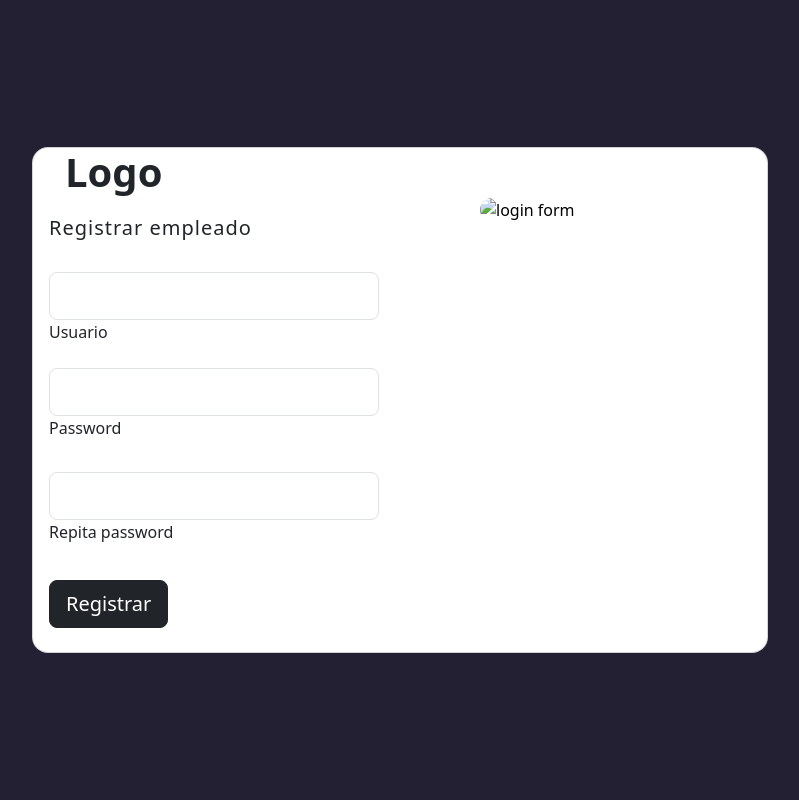
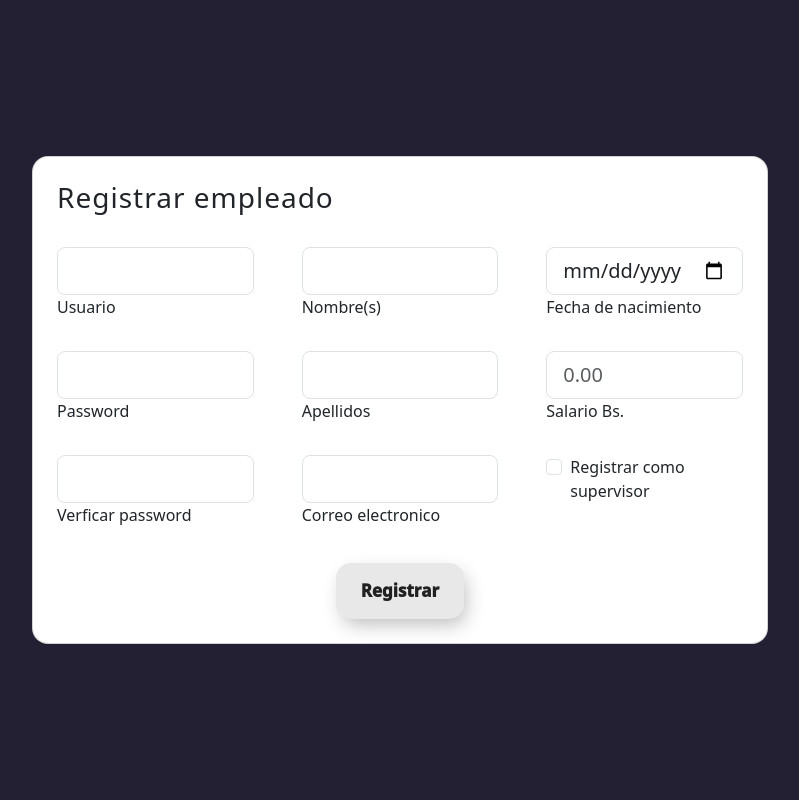
Before and after one commit to AlvEipeX/djangoproject, a Django app: page /signup/ in a window 1280 px wide. Shown: the whole page, without its empty margins (240-1039 px from the left). Run offline with Django 4.2, Linux system fonts and the light colour scheme.

Commit message:
registro como superusuario

```diff
--- a/myapp/static/css/styles.css
+++ b/myapp/static/css/styles.css
@@ -1,178 +1,163 @@
-@import url('https://fonts.googleapis.com/css2?family=Quicksand:wght@300;400;500;600;700&display=swap');
-
-* {
-    margin: 0;
-    padding: 0;
-    box-sizing: border-box;
-    font-family: 'Quicksand', sans-serif;
+.centrado {
+    display: block;
+    margin: 0 auto;
 }
 
-body {
-    display: flex;
-    justify-content: center;
-    align-items: center;
-    min-height: 100vh;
-    background: #000;
+.pushable {
+    position: relative;
+    background: transparent;
+    padding: 0px;
+    border: none;
+    cursor: pointer;
+    outline-offset: 4px;
+    outline-color: deeppink;
+    transition: filter 250ms;
+    -webkit-tap-highlight-color: rgba(0, 0, 0, 0);
 }
 
-section {
+.shadow {
     position: absolute;
-    width: 100vw;
-    height: 100vh;
-    display: flex;
-    justify-content: center;
-    align-items: center;
-    gap: 2px;
-    flex-wrap: wrap;
+    top: 0;
+    left: 0;
+    height: 100%;
+    width: 100%;
+    background: hsl(226, 25%, 69%);
+    border-radius: 8px;
+    filter: blur(2px);
+    will-change: transform;
+    transform: translateY(2px);
+    transition: transform 600ms cubic-bezier(0.3, 0.7, 0.4, 1);
+}
+
+.edge {
+    position: absolute;
+    top: 0;
+    left: 0;
+    height: 100%;
+    width: 100%;
+    border-radius: 8px;
+    background: linear-gradient(to right,
+            hsl(248, 39%, 39%) 0%,
+            hsl(248, 39%, 49%) 8%,
+            hsl(248, 39%, 39%) 92%,
+            hsl(248, 39%, 29%) 100%);
+}
+
+.front {
+    display: block;
+    position: relative;
+    border-radius: 8px;
+    background: hsl(248, 53%, 58%);
+    padding: 16px 32px;
+    color: white;
+    font-family: -apple-system, BlinkMacSystemFont, "Segoe UI", Roboto, Oxygen,
+        Ubuntu, Cantarell, "Open Sans", "Helvetica Neue", sans-serif;
+    font-weight: 600;
+    text-transform: uppercase;
+    letter-spacing: 1.5px;
+    font-size: 1rem;
+    transform: translateY(-4px);
+    transition: transform 600ms cubic-bezier(0.3, 0.7, 0.4, 1);
+}
+
+.pushable:hover {
+    filter: brightness(110%);
+}
+
+.pushable:hover .front {
+    transform: translateY(-6px);
+    transition: transform 250ms cubic-bezier(0.3, 0.7, 0.4, 1.5);
+}
+
+.pushable:active .front {
+    transform: translateY(-2px);
+    transition: transform 34ms;
+}
+
+.pushable:hover .shadow {
+    transform: translateY(4px);
+    transition: transform 250ms cubic-bezier(0.3, 0.7, 0.4, 1.5);
+}
+
+.pushable:active .shadow {
+    transform: translateY(1px);
+    transition: transform 34ms;
+}
+
+.pushable:focus:not(:focus-visible) {
+    outline: none;
+}
+
+/* -------------------------------------------------- */
+
+button {
+    padding: 15px 25px;
+    border: unset;
+    border-radius: 15px;
+    color: #212121;
+    z-index: 1;
+    background: #e8e8e8;
+    position: relative;
+    font-weight: 1000;
+    font-size: 17px;
+    -webkit-box-shadow: 4px 8px 19px -3px rgba(0, 0, 0, 0.27);
+    box-shadow: 4px 8px 19px -3px rgba(0, 0, 0, 0.27);
+    transition: all 250ms;
     overflow: hidden;
 }
 
-section::before {
-    content: '';
+button::before {
+    content: "";
     position: absolute;
-    width: 100%;
+    top: 0;
+    left: 0;
     height: 100%;
-    background: linear-gradient(#000, rgb(0, 174, 255), #000);
-    animation: animate 5s linear infinite;
+    width: 0;
+    border-radius: 15px;
+    background-color: #212121;
+    z-index: -1;
+    -webkit-box-shadow: 4px 8px 19px -3px rgba(0, 0, 0, 0.27);
+    box-shadow: 4px 8px 19px -3px rgba(0, 0, 0, 0.27);
+    transition: all 250ms
 }
 
-@keyframes animate {
-    0% {
-        transform: translateY(-100%);
-    }
-
-    100% {
-        transform: translateY(100%);
-    }
+button:hover {
+    color: #e8e8e8;
 }
 
-section span {
-    position: relative;
-    display: block;
-    width: calc(6.25vw - 2px);
-    height: calc(6.25vw - 2px);
-    background: #181818;
-    z-index: 2;
-    transition: 1.5s;
-}
-
-section span:hover {
-    background: rgb(0, 174, 255);
-    transition: 0s;
-}
-
-section .signin {
-    position: absolute;
-    width: 400px;
-    background: #222;
-    z-index: 1000;
-    display: flex;
-    justify-content: center;
-    align-items: center;
-    padding: 40px;
-    border-radius: 4px;
-    box-shadow: 0 15px 35px rgba(0, 0, 0, 9);
-}
-
-section .signin .content {
-    position: relative;
-    width: 100%;
-    display: flex;
-    justify-content: center;
-    align-items: center;
-    flex-direction: column;
-    gap: 40px;
-}
-
-section .signin .content h2 {
-    font-size: 2em;
-    color: rgb(0, 174, 255);
-    text-transform: uppercase;
-}
-
-section .signin .content .form {
-    width: 100%;
-    display: flex;
-    flex-direction: column;
-    gap: 25px;
-}
-
-section .signin .content .form .inputBox {
-    position: relative;
+button:hover::before {
     width: 100%;
 }
 
-section .signin .content .form .inputBox input {
-    position: relative;
-    width: 100%;
-    background: #333;
-    border: none;
-    outline: none;
-    padding: 25px 10px 7.5px;
-    border-radius: 4px;
-    color: #fff;
-    font-weight: 500;
-    font-size: 1em;
+/* ------------------------------------------- */
+.input {
+    max-width: 190px;
+    height: 44px;
+    background-color: #05060f0a;
+    border-radius: .5rem;
+    padding: 0 1rem;
+    border: 2px solid transparent;
+    font-size: 1rem;
+    transition: border-color .3s cubic-bezier(.25, .01, .25, 1) 0s, color .3s cubic-bezier(.25, .01, .25, 1) 0s, background .2s cubic-bezier(.25, .01, .25, 1) 0s;
 }
 
-section .signin .content .form .inputBox i {
-    position: absolute;
-    left: 0;
-    padding: 15px 10px;
-    font-style: normal;
-    color: #aaa;
-    transition: 0.5s;
-    pointer-events: none;
+.label {
+    display: block;
+    margin-bottom: .3rem;
+    font-size: .9rem;
+    font-weight: bold;
+    color: #05060f99;
+    transition: color .3s cubic-bezier(.25, .01, .25, 1) 0s;
 }
 
-.signin .content .form .inputBox input:focus~i,
-.signin .content .form .inputBox input:valid~i {
-    transform: translateY(-7.5px);
-    font-size: 0.8em;
-    color: #fff;
+.input:hover,
+.input:focus,
+.input-group:hover .input {
+    outline: none;
+    border-color: #05060f;
 }
 
-.signin .content .form .links {
-    position: relative;
-    width: 100%;
-    display: flex;
-    justify-content: space-between;
+.input-group:hover .label,
+.input:focus {
+    color: #05060fc2;
 }
-
-.signin .content .form .links a {
-    color: #fff;
-    text-decoration: none;
-}
-
-.signin .content .form .links a:nth-child(2) {
-    color: rgb(0, 162, 255);
-    font-weight: 600;
-}
-
-.signin .content .form .inputBox input[type="submit"] {
-    padding: 10px;
-    background: rgb(0, 183, 255);
-    color: #000;
-    font-weight: 600;
-    font-size: 1.35em;
-    letter-spacing: 0.05em;
-    cursor: pointer;
-}
-
-input[type="submit"]:active {
-    opacity: 0.6;
-}
-
-@media (max-width: 900px) {
-    section span {
-        width: calc(10vw - 2px);
-        height: calc(10vw - 2px);
-    }
-}
-
-@media (max-width: 600px) {
-    section span {
-        width: calc(20vw - 2px);
-        height: calc(20vw - 2px);
-    }
-}
--- a/myapp/templates/signup.html
+++ b/myapp/templates/signup.html
@@ -1,3 +1,4 @@
+{% load static %}
 <!DOCTYPE html>
 
 <html lang="en">
@@ -8,6 +9,7 @@
     <meta name="viewport" content="width=device-width, initial-scale=1.0">
     <title>Asistencia</title>
     <link rel="stylesheet" href="https://cdn.jsdelivr.net/npm/bootstrap@5.3.2/dist/css/bootstrap.min.css">
+    <link rel="stylesheet" href="{% static '/css/styles.css' %}">
 </head>
 
 <body>
@@ -16,54 +18,87 @@
     <section class="vh-100" style="background-color: #232033;">
         <div class="container py-5 h-100">
             <div class="row d-flex justify-content-center align-items-center h-100">
-                <div class="col col-xl-8">
+                <div class="col col-xl-8 col-md-9">
                     <div class="card" style="border-radius: 1rem;">
                         <div class="row g-0">
-                            <div class="col-md-6 col-lg-6 mx-3 d-flex align-items-center">
+                            <h3 class="fw-normal mx-4 mb-3 mt-4 pb-3 align-items-center" style="letter-spacing: 1px;">
+                                Registrar empleado
+                            </h3>
+                            {{ error }}
                             <form method="POST" action="/signup/">
                                 {% csrf_token %}
-                                    <div class="d-flex align-items-center mb-3 pb-1 ml-4">
-                                        <i class="fas fa-cubes fa-2x me-3" style="color: #ff6219;"></i>
-                                        <span class="h1 fw-bold mb-0">Logo</span>
-                                    </div>
+                                <div class="row g-0">
+                                    <div class="col-md-4 col-lg-4 ml-md-3">
 
-                                    <h5 class="fw-normal mb-3 pb-3" style="letter-spacing: 1px;">Registrar empleado
-                                    </h5>
-                                    <div class="form-outline mb-3">
+                                        <div class="form-outline mb-4 mx-4">
                                             <input type="text" id="username" name="username"
                                                 class="form-control form-control-lg" />
                                             <label class="form-label" for="username">Usuario</label>
                                         </div>
 
-                                    <div class="form-outline mb-4">
+                                        <div class="form-outline mb-4 mx-4">
                                             <input type="password" id="password1" name="password1"
                                                 class="form-control form-control-lg" />
                                             <label class="form-label" for="password1">Password</label>
                                         </div>
-                                    <div class="form-outline mb-4">
+                                        <div class="form-outline mb-4 mx-4">
                                             <input type="password" id="password2" name="password2"
                                                 class="form-control form-control-lg" />
-                                        <label class="form-label" for="password2">Repita password</label>
+                                            <label class="form-label" for="password2">Verficar password</label>
                                         </div>
-                                    <div class="pt-1 mb-4">
-                                        <button type="submit" class="btn btn-dark btn-lg btn-block"
-                                            type="button">Registrar</button>
+                                    </div>
+
+                                    <div class="col-md-4 col-lg-4">
+
+                                        <div class="form-outline mb-4 mx-4">
+                                            <input type="text" id="first_name" name="first_name"
+                                                class="form-control form-control-lg" />
+                                            <label class="form-label" for="first_name">Nombre(s)</label>
+                                        </div>
+
+                                        <div class="form-outline mb-4 mx-4">
+                                            <input type="text" id="last_name" name="last_name"
+                                                class="form-control form-control-lg" />
+                                            <label class="form-label" for="last_name">Apellidos</label>
+                                        </div>
+                                        <div class="form-outline mb-4 mx-4">
+                                            <input type="email" id="email" name="email"
+                                                class="form-control form-control-lg" />
+                                            <label class="form-label" for="email">Correo electronico</label>
+                                        </div>
+                                    </div>
+                                    <div class="col-md-4 col-lg-4">
+
+                                        <div class="form-outline mb-4 mx-4">
+                                            <input type="date" id="fec_nac" name="fec_nac"
+                                                class="form-control form-control-lg" />
+                                            <label class="form-label" for="fec_nac">Fecha de nacimiento</label>
+                                        </div>
+
+                                        <div class="form-outline mb-4 mx-4">
+                                            <input type="number" step="0.01" pattern="\d+(\.\d{2})?" placeholder="0.00"
+                                                name="salario" class="form-control form-control-lg" />
+                                            <label class="form-label" for="salario">Salario Bs.</label>
+                                        </div>
+                                        <div class="form-check mt-3 mb-4 mx-4">
+                                            <input type="checkbox" id="is_superuser" name="is_superuser"
+                                                class="form-check-input">
+                                            <label for="is_superuser" class="form-check-label">Registrar como
+                                                supervisor</label>
+                                        </div>
+                                    </div>
+                                </div>
+                                <div type="submit" class="pt-1 mb-4">
+                                    <button class="centrado"> Registrar
+                                    </button>
                                 </div>
                             </form>
-                            </div>
-                            <div class="col-md-6 col-lg-5 d-none d-md-block">
-                                <div class="card-body p-4 p-lg-5 text-black">
-                                    <img src="" alt="login form" class="img-fluid"
-                                        style="border-radius: 1rem 0 0 1rem;" />
-                                </div>
-                            </div>
                         </div>
                     </div>
                 </div>
             </div>
         </div>
     </section>
-
 </body>
 
 </html>
--- a/myapp/views.py
+++ b/myapp/views.py
@@ -16,11 +16,21 @@ def signup(request):
     if request.method == "GET":
         return render(request, "signup.html", {"form": UserCreationForm})
     else:
+        if request.POST["is_superuser"] == "on":
+            superusuario = True
+        else:
+            superusuario = False
         if request.POST["password1"] == request.POST["password2"]:
             try:
                 user = UsuarioPersonalizado.objects.create_user(
                     username=request.POST["username"],
                     password=request.POST["password1"],
+                    first_name=request.POST["first_name"],
+                    last_name=request.POST["last_name"],
+                    email=request.POST["email"],
+                    fec_nac=request.POST["fec_nac"],
+                    salario=request.POST["salario"],
+                    is_superuser=superusuario,
                 )
                 user.save()
                 login(request, user)
@@ -29,12 +39,24 @@ def signup(request):
                 return render(
                     request,
                     "signup.html",
-                    {"form": UserCreationForm, "error": "Usuario ya existe"},
+                    {"form": UserCreationForm, "error": "Usuario ya registrado"},
+                )
+            except ValueError:
+                return render(
+                    request,
+                    "signup.html",
+                    {"form": UserCreationForm, "error": "Datos no validos"},
+                )
+            except:
+                return render(
+                    request,
+                    "signup.html",
+                    {"form": UserCreationForm, "error": "Error en el registro"},
                 )
         return render(
             request,
             "signup.html",
-            {"form": UserCreationForm, "error": "Pass not match"},
+            {"form": UserCreationForm, "error": "Los Passwords no coinciden"},
         )
 
 
```
Also changed, not shown: db.sqlite3. Lines whose indentation alone changed are shown as unchanged.
